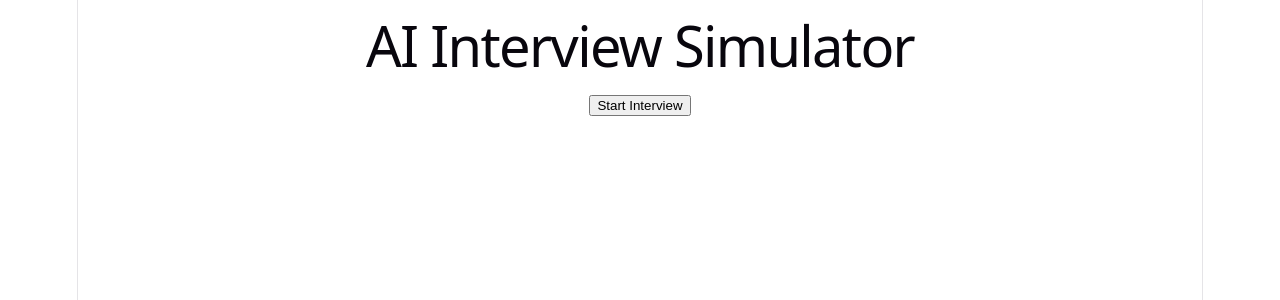
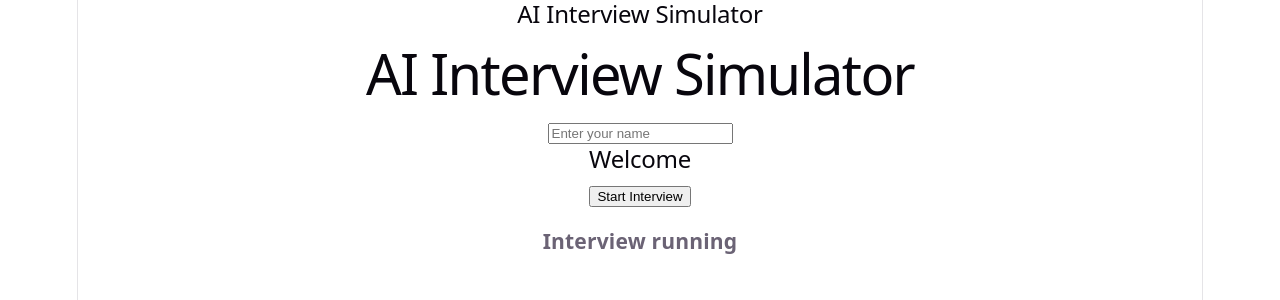
Before and after one commit to rahulyadav7418/AI-Interview-Simulator, a React (Vite) app in the folder vite-project/: page / in a window 1280 px wide. Both pictures are taken after a click on the button "Start Interview". Shown: the top 300 px of the page. Built offline with nearby package versions, Linux system fonts and the light colour scheme.

Commit message:
React components added and used useState tool from react library

```diff
--- a/vite-project/src/App.jsx
+++ b/vite-project/src/App.jsx
@@ -1,8 +1,11 @@
+import Navbar from "./Navbar";
+import Hero from "./Hero";
+
 function App() {
   return (
     <div>
-      <h1>AI Interview Simulator</h1>
-      <button>Start Interview</button>
+      <Navbar />
+      <Hero />
     </div>
   );
 }
--- /dev/null
+++ b/vite-project/src/Hero.jsx
@@ -0,0 +1,18 @@
+import { useState } from "react";
+
+function Hero() {
+    const [name, setName] = useState("");
+    const [started, setStarted] = useState(false);
+    return (
+        <div>
+        <h1>AI Interview Simulator</h1>
+        <input type="text" placeholder="Enter your name" onChange={(e) => setName(e.target.value)}/>
+        <h2>Welcome { name }</h2>
+        <button onClick={() => setStarted(true)}>
+            Start Interview</button>
+        {started && <h3>Interview running</h3>}
+        </div>
+    );
+}
+
+export default Hero;
--- /dev/null
+++ b/vite-project/src/Navbar.jsx
@@ -0,0 +1,9 @@
+function Navbar() {
+    return (
+        <nav>
+            <h2>AI Interview Simulator</h2>
+        </nav>
+    );
+}
+
+export default Navbar;
```
